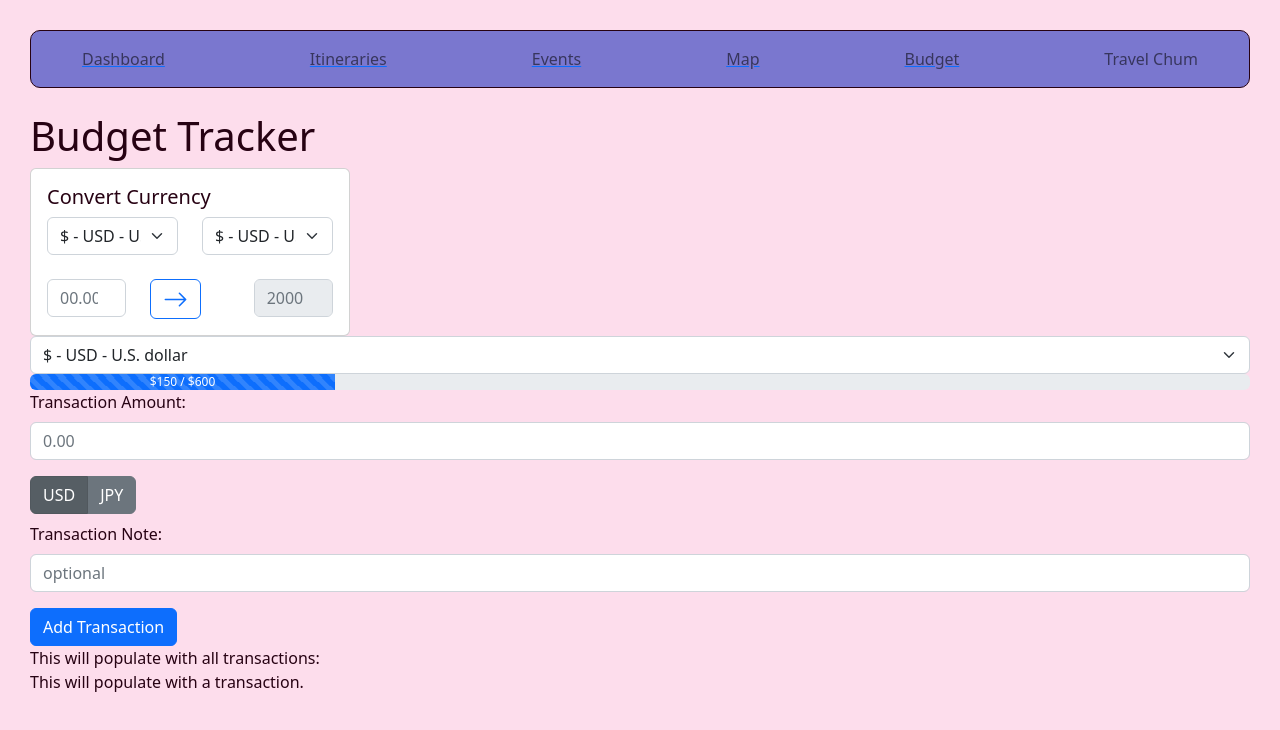
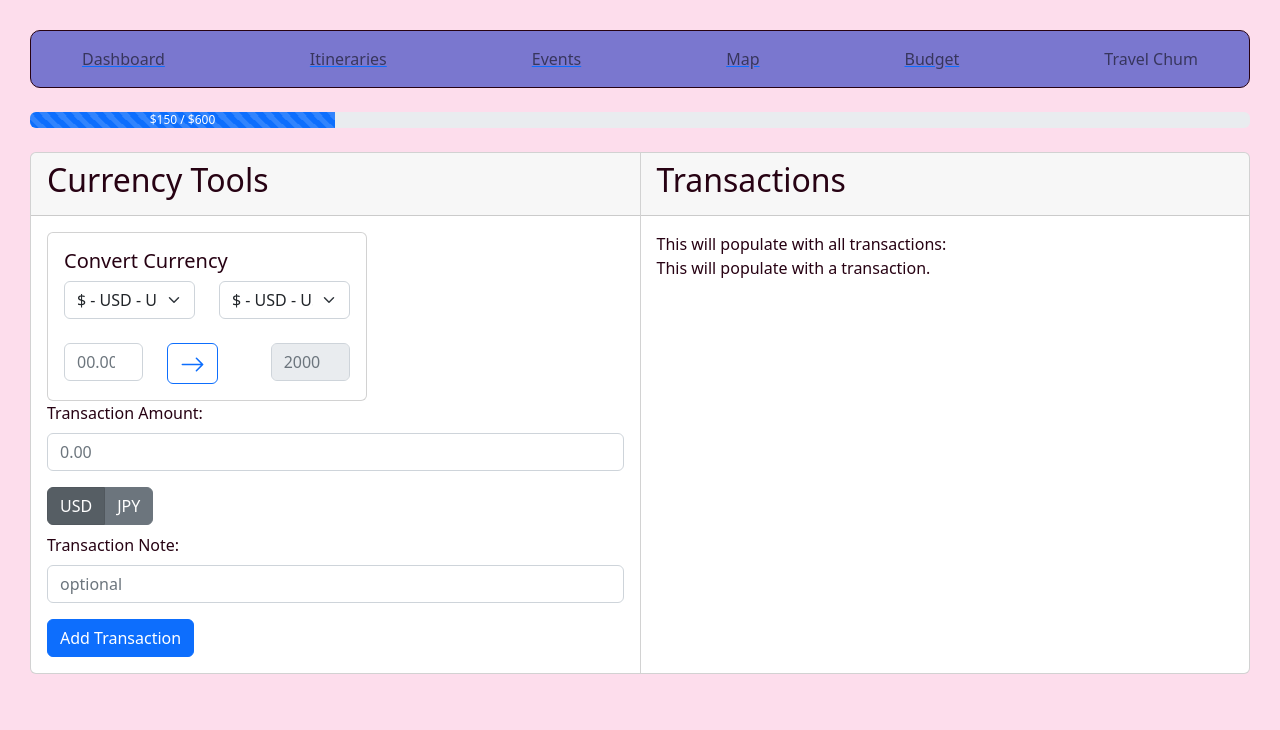
Before and after one commit to yumejensen/greenfield-budget-planner, a React app: page /budget in a window 1280 px wide. Shown: the top 730 px of the page. Built offline with nearby package versions, Linux system fonts and the light colour scheme; no server answers.

Commit message:
Organized Budget Tracker into cards

```diff
--- a/src/client/components/budget-components/BudgetTracker.jsx
+++ b/src/client/components/budget-components/BudgetTracker.jsx
@@ -1,5 +1,7 @@
 import React from "react";
 import { useState } from "react";
+import { Card, CardGroup } from "react-bootstrap";
+
 import axios from "axios";
 
 // import other react components
@@ -22,12 +24,25 @@ function BudgetTracker(){
   // return with html
   return (
     <div>
-      <h1>Budget Tracker</h1>
-      <CurrencyConversion />
-      <CurrencyDropDown />
+
       <BudgetBar />
-      <AddTransaction />
-      <Transactions />
+      <br />
+      <CardGroup >
+        <Card style={{ width: '20rem' }}>
+          <Card.Header><h2>Currency Tools</h2></Card.Header>
+          <Card.Body>
+            <CurrencyConversion />
+            <AddTransaction />
+          </Card.Body>
+        </Card>
+        <Card>
+          <Card.Header><h2>Transactions</h2></Card.Header>
+          <Card.Body>
+            <Transactions />
+          </Card.Body>
+        </Card>
+      </CardGroup>
+
     </div>
   )
 }
```
